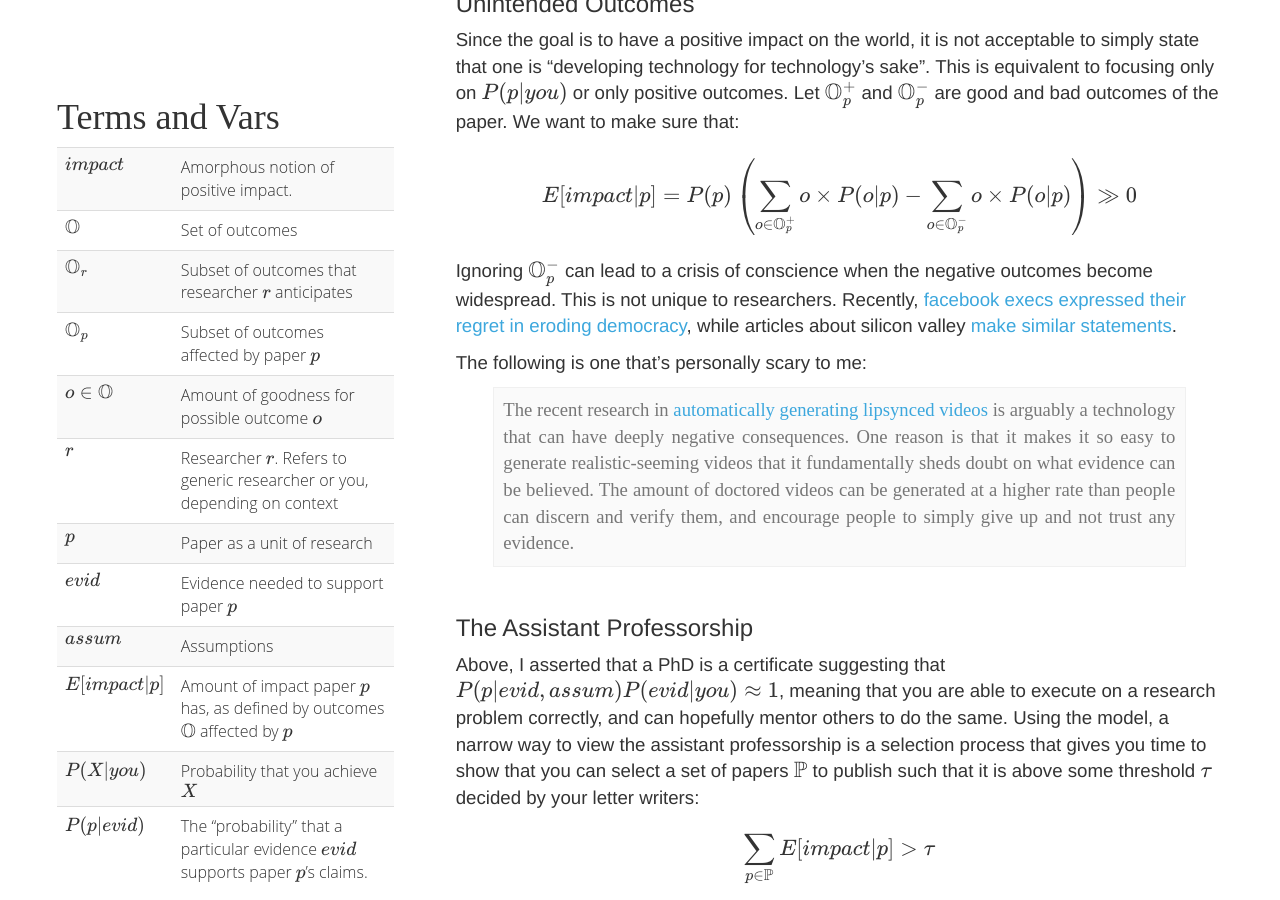
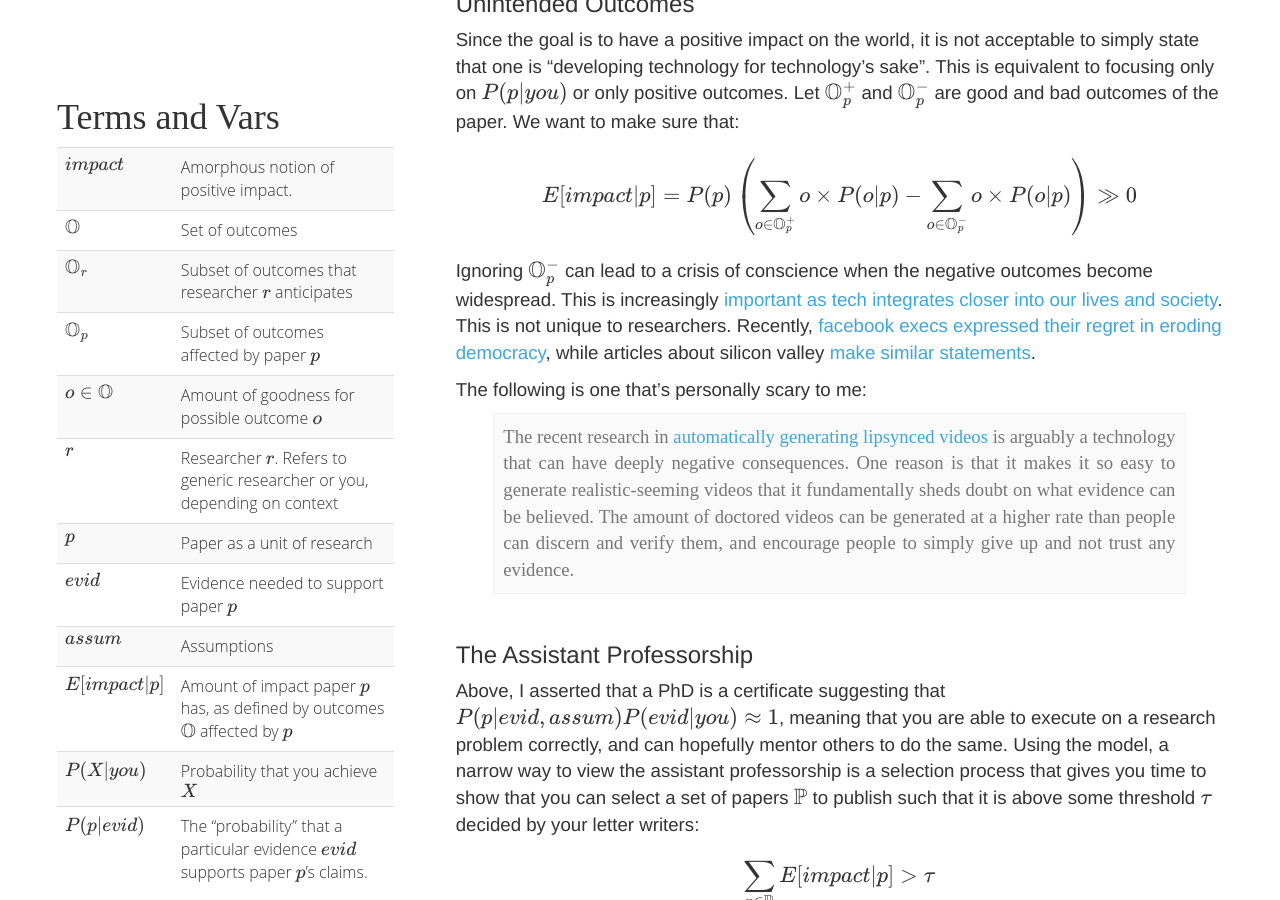
Before and after one commit to researchsetup/researchsetup.github.io, a Jekyll site: the page built from researchmodel.md, in a window 1280 px wide and 900 px high, scrolled down 9027 px. Built offline with Jekyll 4.4.1, drawn with Linux system fonts in a browser that asks for light colours; some web fonts are replaced; formulas are drawn with MathJax 3; our own code applies the rules of GitHub Pages for plain Markdown files.

Commit message:
lazy commit msg

```diff
--- a/researchmodel.md
+++ b/researchmodel.md
@@ -302,7 +302,7 @@ Since the goal is to have a positive impact on the world, it is not acceptable t
 $$E[impact | p] = P(p) \left(\sum_{o\in\mathbb{O}^{+}_p} o\times P(o|p) - \sum_{o\in\mathbb{O}^{-}_p} o\times P(o|p) \right) \gg 0 $$
 
 
-Ignoring $\mathbb{O}^{-}_p$ can lead to a crisis of conscience when the negative outcomes become widespread.    This is not unique to researchers.  Recently, [facebook execs expressed their regret in eroding democracy](https://www.youtube.com/watch?v=PMotykw0SIk), while articles about silicon valley [make similar statements](https://www.buzzfeed.com/tedchiang/the-real-danger-to-civilization-isnt-ai-its-runaway?utm_term=.rmkMVmpNK#.mqWWv7ald).
+Ignoring $\mathbb{O}^{-}_p$ can lead to a crisis of conscience when the negative outcomes become widespread.  This is increasingly [important as tech integrates closer into our lives and society](http://www.argmin.net/2017/12/21/ascent-directions/).   This is not unique to researchers.  Recently, [facebook execs expressed their regret in eroding democracy](https://www.youtube.com/watch?v=PMotykw0SIk), while articles about silicon valley [make similar statements](https://www.buzzfeed.com/tedchiang/the-real-danger-to-civilization-isnt-ai-its-runaway?utm_term=.rmkMVmpNK#.mqWWv7ald).
 
 The following is one that's personally scary to me:
 
```
